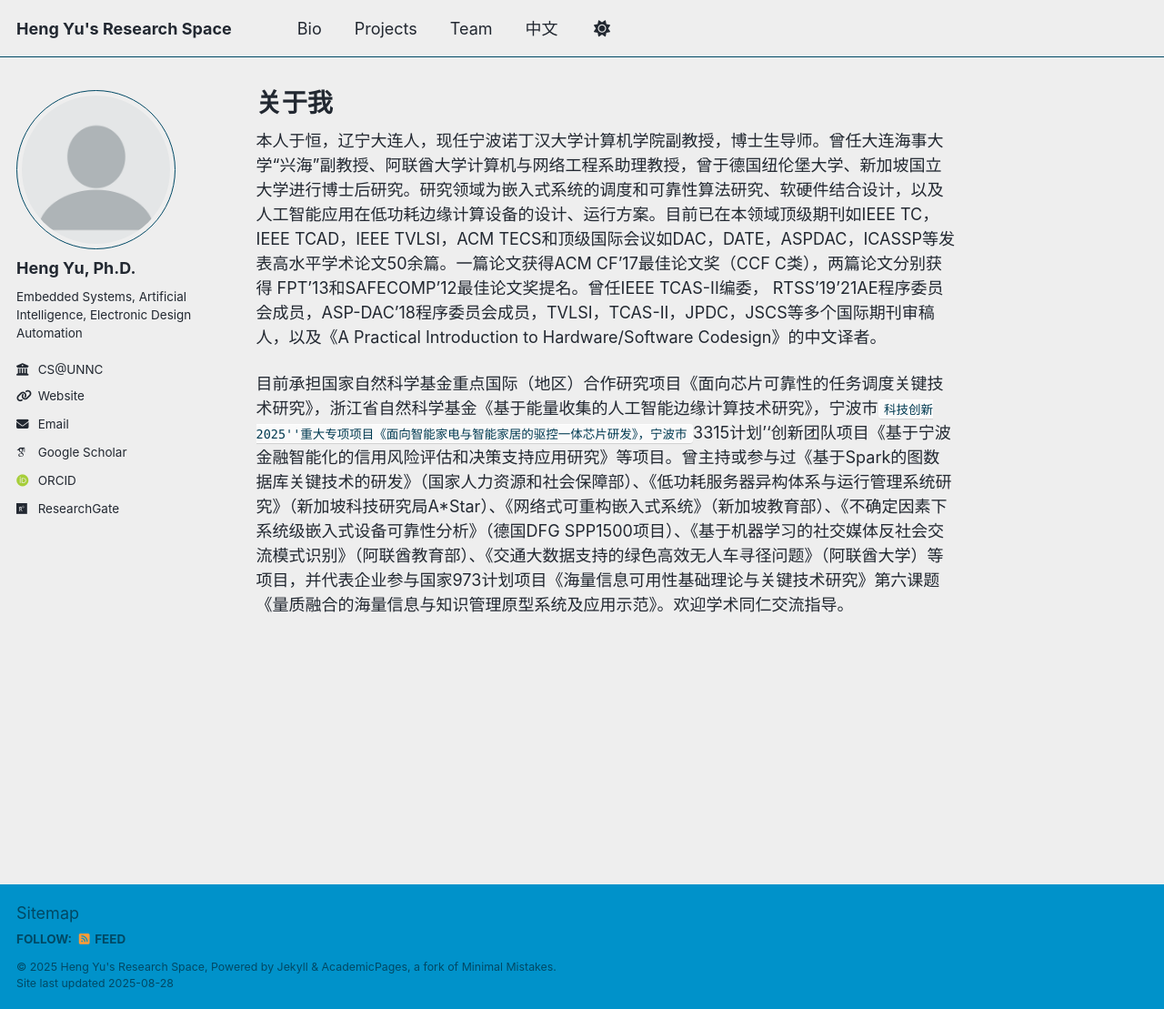
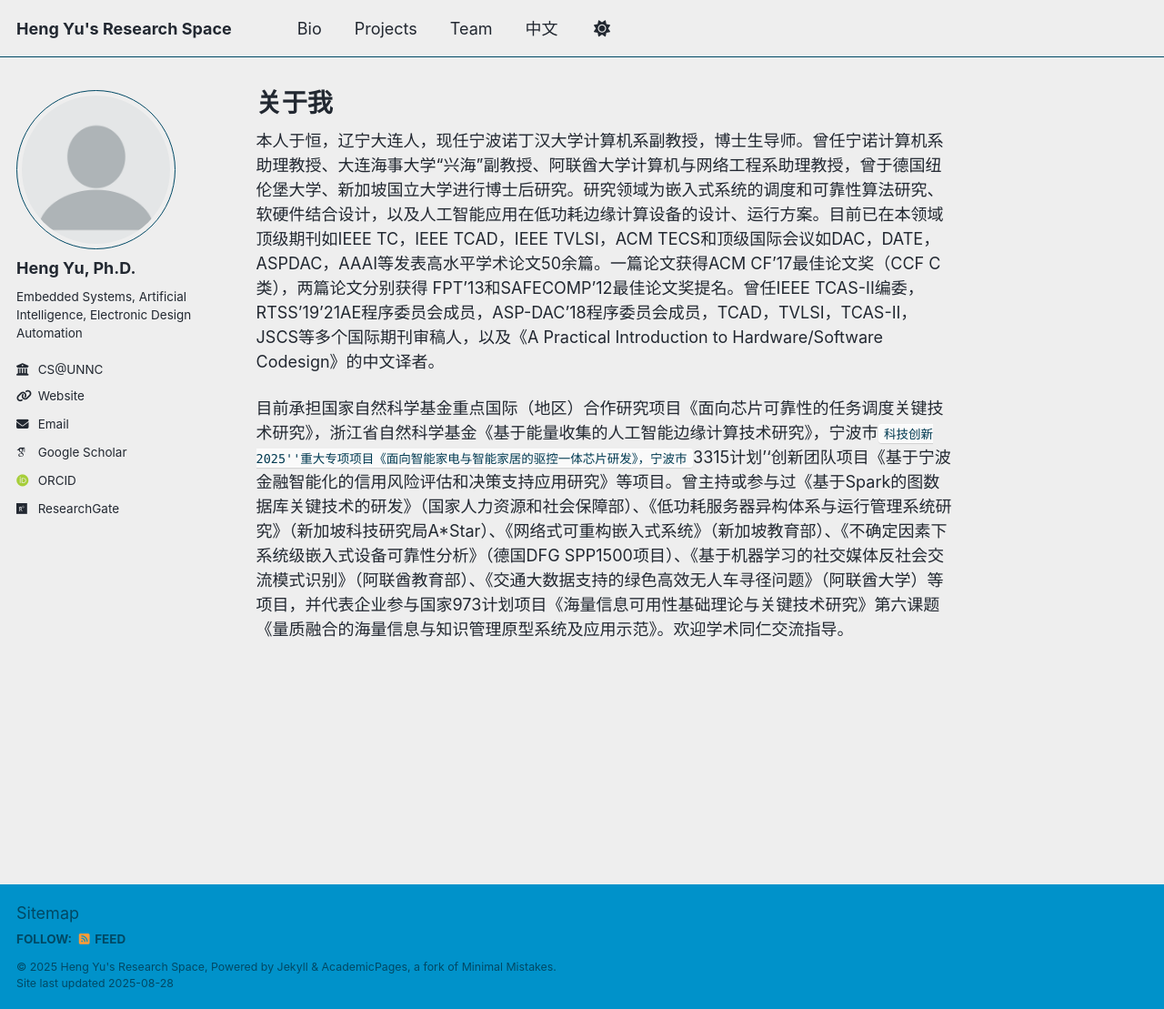
Before and after one commit to eleyuheng/eleyuheng.github.io, a Jekyll site: the page built from _pages/chinese.md, in a window 1280 px wide and 1109 px high. Shown: the whole window at 91% size. Built offline with Jekyll 4.4.1, drawn with Linux system fonts in a browser that asks for light colours; some web fonts are replaced; a script that is not in the unit is left out.

Commit message:
Update chinese.md

```diff
--- a/_pages/chinese.md
+++ b/_pages/chinese.md
@@ -4,6 +4,6 @@ permalink: /chinese/
 author_profile: true
 ---
 
-本人于恒，辽宁大连人，现任宁波诺丁汉大学计算机学院副教授，博士生导师。曾任大连海事大学“兴海”副教授、阿联酋大学计算机与网络工程系助理教授，曾于德国纽伦堡大学、新加坡国立大学进行博士后研究。研究领域为嵌入式系统的调度和可靠性算法研究、软硬件结合设计，以及人工智能应用在低功耗边缘计算设备的设计、运行方案。目前已在本领域顶级期刊如IEEE TC，IEEE TCAD，IEEE TVLSI，ACM TECS和顶级国际会议如DAC，DATE，ASPDAC，ICASSP等发表高水平学术论文50余篇。一篇论文获得ACM CF'17最佳论文奖（CCF C类），两篇论文分别获得 FPT'13和SAFECOMP'12最佳论文奖提名。曾任IEEE TCAS-II编委， RTSS'19'21AE程序委员会成员，ASP-DAC'18程序委员会成员，TVLSI，TCAS-II，JPDC，JSCS等多个国际期刊审稿人，以及《A Practical Introduction to Hardware/Software Codesign》的中文译者。
+本人于恒，辽宁大连人，现任宁波诺丁汉大学计算机系副教授，博士生导师。曾任宁诺计算机系助理教授、大连海事大学“兴海”副教授、阿联酋大学计算机与网络工程系助理教授，曾于德国纽伦堡大学、新加坡国立大学进行博士后研究。研究领域为嵌入式系统的调度和可靠性算法研究、软硬件结合设计，以及人工智能应用在低功耗边缘计算设备的设计、运行方案。目前已在本领域顶级期刊如IEEE TC，IEEE TCAD，IEEE TVLSI，ACM TECS和顶级国际会议如DAC，DATE，ASPDAC，AAAI等发表高水平学术论文50余篇。一篇论文获得ACM CF'17最佳论文奖（CCF C类），两篇论文分别获得 FPT'13和SAFECOMP'12最佳论文奖提名。曾任IEEE TCAS-II编委， RTSS'19'21AE程序委员会成员，ASP-DAC'18程序委员会成员，TCAD，TVLSI，TCAS-II，JSCS等多个国际期刊审稿人，以及《A Practical Introduction to Hardware/Software Codesign》的中文译者。
 
 目前承担国家自然科学基金重点国际（地区）合作研究项目《面向芯片可靠性的任务调度关键技术研究》，浙江省自然科学基金《基于能量收集的人工智能边缘计算技术研究》，宁波市``科技创新2025''重大专项项目《面向智能家电与智能家居的驱控一体芯片研发》，宁波市``3315计划''创新团队项目《基于宁波金融智能化的信用风险评估和决策支持应用研究》等项目。曾主持或参与过《基于Spark的图数据库关键技术的研发》（国家人力资源和社会保障部）、《低功耗服务器异构体系与运行管理系统研究》（新加坡科技研究局A*Star）、《网络式可重构嵌入式系统》（新加坡教育部）、《不确定因素下系统级嵌入式设备可靠性分析》（德国DFG SPP1500项目）、《基于机器学习的社交媒体反社会交流模式识别》（阿联酋教育部）、《交通大数据支持的绿色高效无人车寻径问题》（阿联酋大学）等项目，并代表企业参与国家973计划项目《海量信息可用性基础理论与关键技术研究》第六课题《量质融合的海量信息与知识管理原型系统及应用示范》。欢迎学术同仁交流指导。
```
